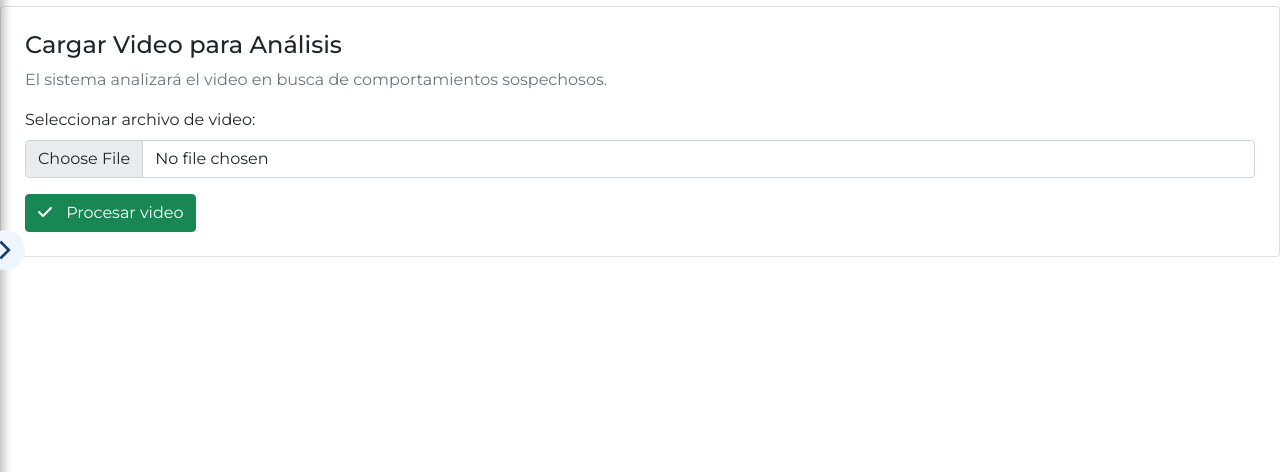
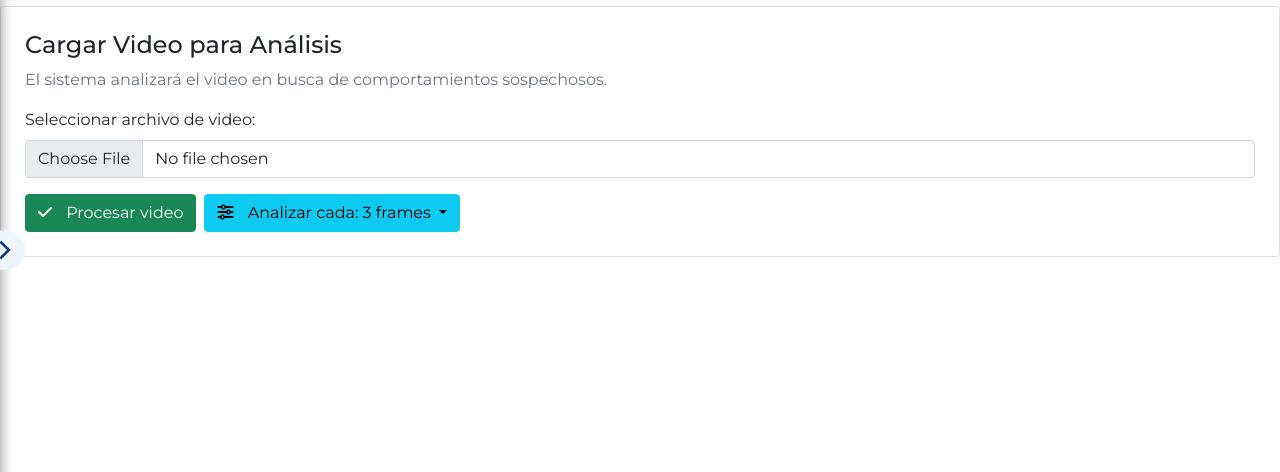
Before and after one commit to DevJous/SuspiciousDetection, a Flask app: page /video-detection in a window 1280 px wide. Shown: the part 154-626 px from the top of the page. Run offline with Flask 3, Linux system fonts and the light colour scheme; some libraries are stand-ins or nearby versions.

Commit message:
Parametrizacion de salto de frames

```diff
--- a/src/main.py
+++ b/src/main.py
@@ -1101,8 +1101,8 @@ def save_first_tutorial_info():
 
 # region SUSPICIOUS_DETECTION_MODULE_ENDPOINTS
 
-@app.route('/new-upload', methods=['POST'])
-def upload_file():
+@app.route('/new-upload/<frame_skip>', methods=['POST'])
+def upload_file(frame_skip):
     if 'video' not in request.files:
         return jsonify({'error': 'No se encontró el archivo de video'}), 400
 
@@ -1122,7 +1122,7 @@ def upload_file():
 
         # Procesar el video
         output_path = os.path.join(file_path, 'procesados', 'processed_' + filename)
-        detector = BehaviorDetector()
+        detector = BehaviorDetector(frame_skip=int(frame_skip))
         results = detector.process_video(filepath, output_path)
 
         # Devolver resultados
--- a/src/static/scripts/toast-component.js
+++ b/src/static/scripts/toast-component.js
@@ -83,6 +83,6 @@
 
         setTimeout(() => {
             toast.remove();
-        }, 4000);
+        }, 5000);
     };
 })();
--- a/src/static/scripts/video-detection.js
+++ b/src/static/scripts/video-detection.js
@@ -1,5 +1,6 @@
+var framesSkipToAnalyze = 3; // por defecto
+var isProcessing = false;
 var filename = '';
-var isProcessing = false;
 
 document.addEventListener('DOMContentLoaded', function () {
     const uploadForm = document.getElementById('upload-form');
@@ -14,6 +15,9 @@ document.addEventListener('DOMContentLoaded', function () {
     const timestampsList = document.getElementById('timestamps-list');
     const imgProcessed = document.getElementById('img-processed-video');
     const videoPreview = document.getElementById("loaded-video");
+    const ddMenuButton = document.getElementById("dropdownMenuButton");
+    const ddItems = document.querySelectorAll('.dropdown-item');
+    const labelWarning = document.getElementById('label-warning');
 
     let frameIndex = 1;
     let failedAttempts = 0;
@@ -28,6 +32,10 @@ document.addEventListener('DOMContentLoaded', function () {
             const testImg = new Image();
 
             testImg.onload = () => {
+                if(frameIndex <= 1) {
+                    initInfo.style.display = 'none';
+                    imgProcessed.style.display = 'block';
+                }
                 imgProcessed.src = frameURL;
                 frameIndex++;
                 failedAttempts = 0; // reiniciar fallos si se carga exitosamente
@@ -68,8 +76,8 @@ document.addEventListener('DOMContentLoaded', function () {
     uploadForm.addEventListener('submit', function (e) {
         e.preventDefault();
 
-        initInfo.style.display = 'none';
-        imgProcessed.style.display = 'block';
+        //initInfo.style.display = 'none';
+        //imgProcessed.style.display = 'block';
         process_video();
     });
 
@@ -77,11 +85,34 @@ document.addEventListener('DOMContentLoaded', function () {
         location.reload();
     });
 
+    ddItems.forEach(item => {
+        item.addEventListener('click', function (e) {
+            e.preventDefault(); // Previene el salto por el href="#"
+
+            let selectedText = this.textContent.trim();
+            if(!selectedText.includes('Sin saltos')) {
+                framesSkipToAnalyze = parseInt(selectedText.match(/\d+/)[0]);
+                if(selectedText.includes("defecto")) selectedText = selectedText.replace('(Por defecto)', '');
+                ddMenuButton.innerHTML = `<i class="fa-solid fa-sliders"></i> Analizar cada: ${selectedText} `;
+            } else {
+                framesSkipToAnalyze = 0;
+                ddMenuButton.innerHTML = `<i class="fa-solid fa-sliders"></i> ${selectedText} `;
+            }
+
+            if(framesSkipToAnalyze < 3) {
+                labelWarning.style.display = 'block';
+            } else {
+                labelWarning.style.display = 'none';
+            }
+        });
+    });
+
     function process_video() {
         if (!videoFile.files[0]) {
             alert('Por favor seleccione un archivo de video');
             return;
         }
+        ddMenuButton.disabled = true;
         uploadBtn.disabled = true;
         videoFile.disabled = true;
         showToast("Procesando video", "info");
@@ -100,7 +131,7 @@ document.addEventListener('DOMContentLoaded', function () {
         progressContainer.style.display = 'block';
 
         // Enviar solicitud AJAX
-        fetch('/new-upload', {
+        fetch(`/new-upload/${framesSkipToAnalyze}`, {
             method: 'POST',
             body: formData
         }).then(response => {
@@ -117,8 +148,8 @@ document.addEventListener('DOMContentLoaded', function () {
             progressContainer.style.display = 'none';
 
             // Mostrar detecciones
-            displayDetections(data.detections);
-            resultsContainer.style.display = 'block';
+            //displayDetections(data.detections);
+            //resultsContainer.style.display = 'block';
         }).catch(error => {
             progressContainer.style.display = 'none';
             reuploadBtn.style.display = 'inline-block';
--- a/src/static/styles/video-detection.css
+++ b/src/static/styles/video-detection.css
@@ -40,6 +40,11 @@
 .video-preview {
     margin-top: 20px;
     width: 550px;
+}
+
+#label-warning {
+    display: none;
+    color: rgb(235, 36, 36);
 }
 
 #results-container {
--- a/src/templates/video-detection.html
+++ b/src/templates/video-detection.html
@@ -25,12 +25,33 @@
                     <label for="video-file" class="form-label">Seleccionar archivo de video:</label>
                     <input class="form-control" type="file" id="video-file" accept="video/*" required>
                 </div>
-                <button type="submit" class="btn btn-success" id="upload-btn">
-                    <i class="fa-solid fa-check"></i> Procesar video</button>
-                <button class="btn btn-secondary" id="reupload-btn">
-                    <i class="fa-solid fa-refresh"></i> Procesar nuevo video</button>
+                <div class="d-flex gap-2">
+                    <button type="submit" class="btn btn-success" id="upload-btn">
+                        <i class="fa-solid fa-check"></i> Procesar video</button>
+                    <div class="dropdown-vd">
+                        <button class="btn btn-info dropdown-toggle" type="button" id="dropdownMenuButton"
+                            data-toggle="dropdown" aria-haspopup="true" aria-expanded="false">
+                            <i class="fa-solid fa-sliders"></i> Analizar cada: 3 frames
+                        </button>
+                        <div class="dropdown-menu" aria-labelledby="dropdownMenuButton">
+                            <a class="dropdown-item" href="#">Sin saltos de frames</a>
+                            <a class="dropdown-item" href="#">1 frame</a>
+                            <a class="dropdown-item" href="#">2 frames</a>
+                            <a class="dropdown-item" href="#">3 frames (Por defecto)</a>
+                            <a class="dropdown-item" href="#">4 frames</a>
+                            <a class="dropdown-item" href="#">5 frames</a>
+                        </div>
+                    </div>
+                    <button class="btn btn-secondary" id="reupload-btn">
+                        <i class="fa-solid fa-refresh"></i> Procesar nuevo video</button>
+                </div>
             </form>
-
+            <div id="label-warning">
+                <span class="d-flex mt-2 align-items-center small">
+                    <i class="fa-solid fa-exclamation-triangle" aria-hidden="true"></i>
+                <label>¡Aviso! Reducir o quitar el salto de frames aumenta la carga computacional y alarga los tiempos de espera.</label>
+                </span>
+            </div>
             <div id="progress-container">
                 <p>Procesando video... Esto puede tomar algunos minutos dependiendo del tamaño del video.</p>
                 <div class="progress">
@@ -62,16 +83,23 @@
             </div>
         </div>
 
-        <div id="results-container" class="card p-4 mt-4">
+        <!-- <div id="results-container" class="card p-4 mt-4">
             <h4>Detecciones</h4>
             <p>Haga clic en un timestamp para saltar a ese momento en el video:</p>
-            <div id="timestamps-list" class="list-group">
-                <!-- Los resultados se cargarán aquí dinámicamente -->
-            </div>
-        </div>
+            <div id="timestamps-list" class="list-group"></div>
+        </div> -->
     </div>
     {% endblock %}
     {% block scripts %}
+    <script src="https://code.jquery.com/jquery-3.2.1.slim.min.js"
+        integrity="sha384-KJ3o2DKtIkvYIK3UENzmM7KCkRr/rE9/Qpg6aAZGJwFDMVNA/GpGFF93hXpG5KkN"
+        crossorigin="anonymous"></script>
+    <script src="https://cdn.jsdelivr.net/npm/popper.js@1.12.9/dist/umd/popper.min.js"
+        integrity="sha384-ApNbgh9B+Y1QKtv3Rn7W3mgPxhU9K/ScQsAP7hUibX39j7fakFPskvXusvfa0b4Q"
+        crossorigin="anonymous"></script>
+    <script src="https://cdn.jsdelivr.net/npm/bootstrap@4.0.0/dist/js/bootstrap.min.js"
+        integrity="sha384-JZR6Spejh4U02d8jOt6vLEHfe/JQGiRRSQQxSfFWpi1MquVdAyjUar5+76PVCmYl"
+        crossorigin="anonymous"></script>
     <script src="{{ url_for('static', filename='scripts/toast-component.js') }}"></script>
     <script src="{{ url_for('static', filename='scripts/video-detection.js') }}"></script>
     <script src="{{ url_for('static', filename='scripts/navegacion.js') }}"></script>
```
Also changed, not shown: src/model/BehaviorDetector.py (+6 -4 lines).
